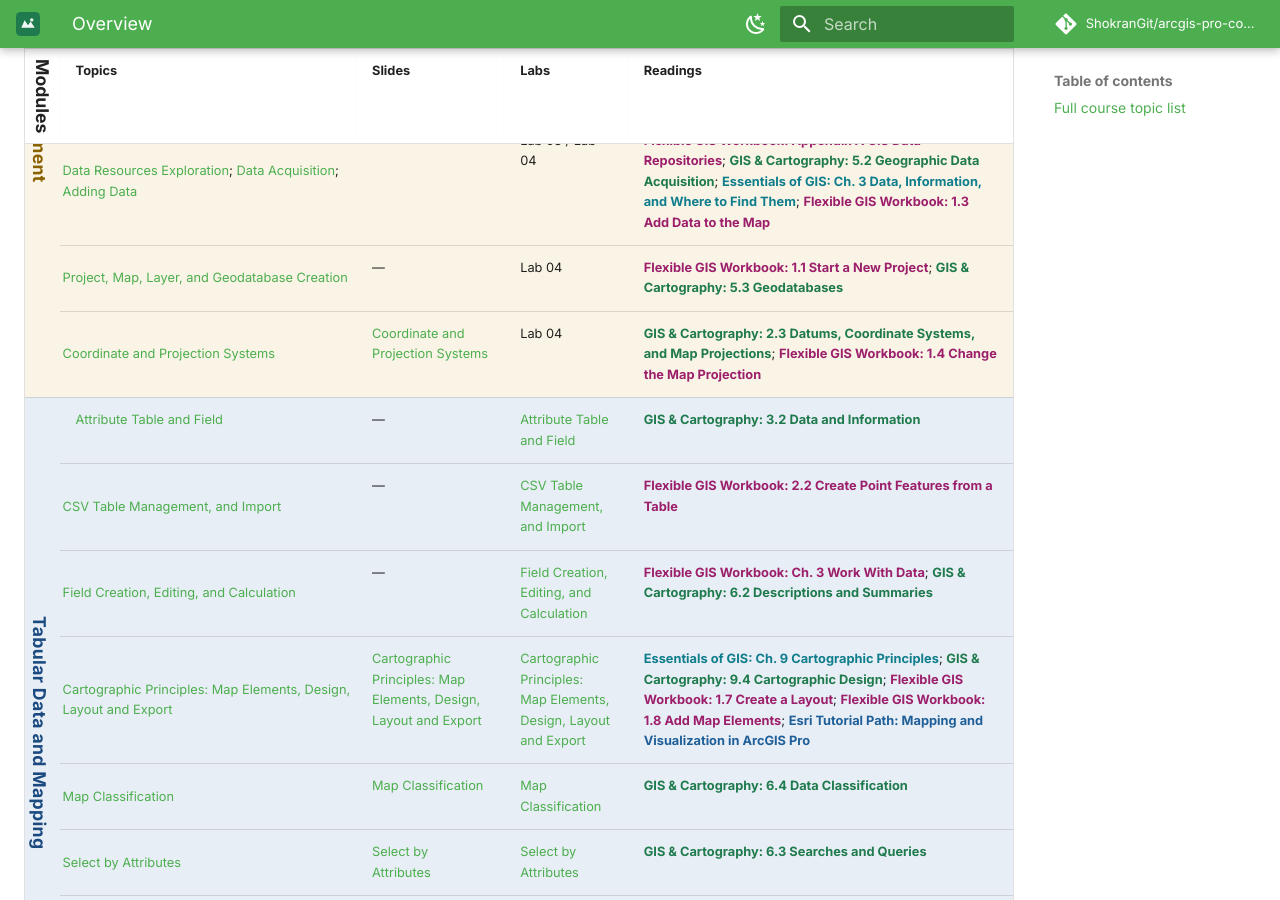
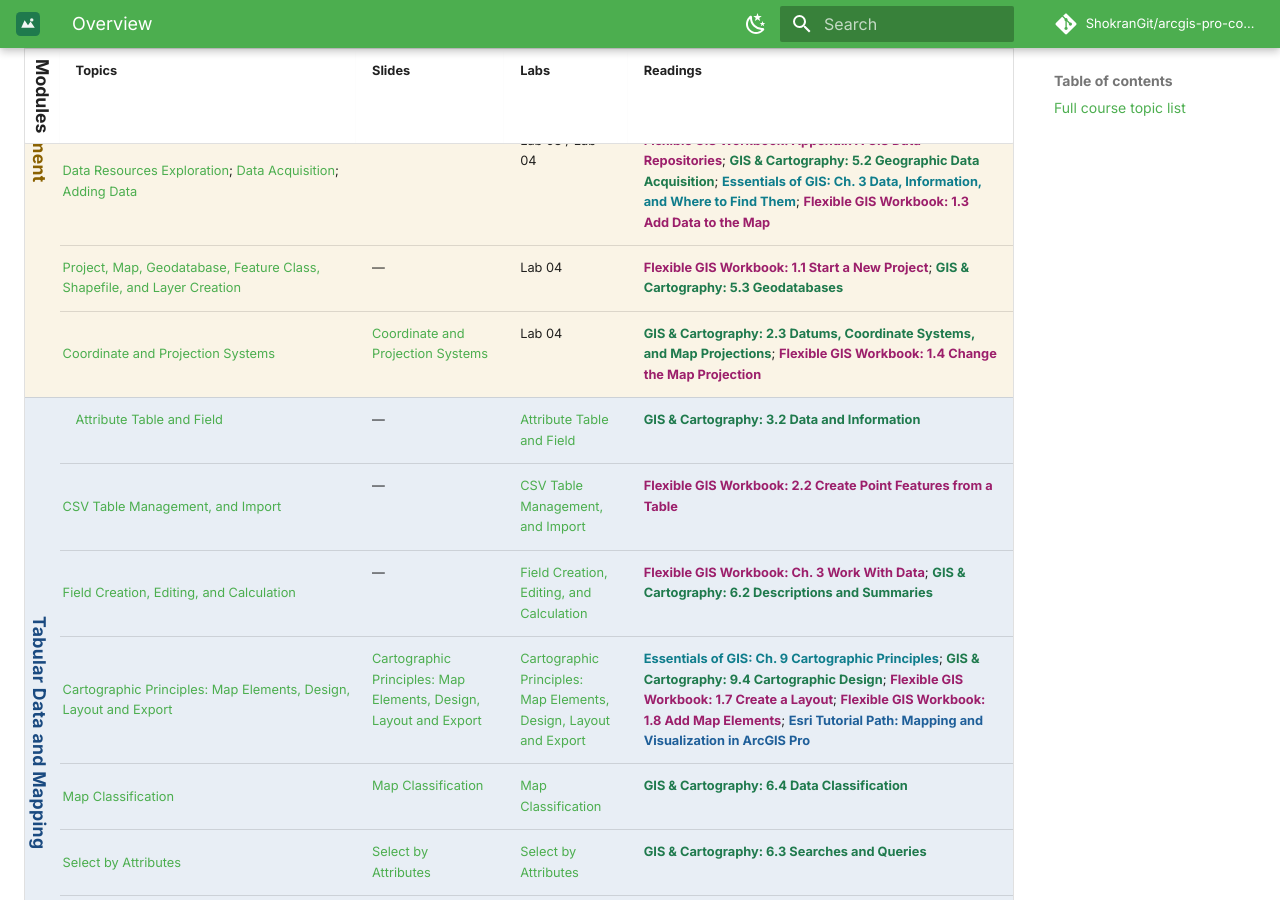
Before and after one commit to ShokranGit/arcgis-pro-course, an MkDocs documentation site: the page built from docs/lessons/index.md, in a window 1280 px wide and 900 px high, scrolled down 1040 px. Built offline with MkDocs 1.6.1 and Material for MkDocs 9.7.7, drawn with Linux system fonts in a browser that asks for light colours; comment, search, counter and statistics services are not loaded.

Commit message:
Reorder topic title to 'Project, Map, Geodatabase, Feature Class, Shapefile, and Layer Creation' in lessons table

```diff
--- a/docs/lessons/index.md
+++ b/docs/lessons/index.md
@@ -18,7 +18,7 @@ A date-free, college-agnostic view of every topic in the course. This list isn't
 | <span class="module-badge module-intro">Introduction, Foundations, and Data Management</span> | [ArcGIS User Interface](01-getting-started.md) | [ArcGIS User Interface](../slides/arcgis-pro-ui-tour.md) | Lab 03 | [Esri: Introduction to ArcGIS Pro](https://doc.esri.com/en/arcgis-pro/latest/get-started/get-started.html){: .src-esri} |
 | <span class="module-badge module-intro">Introduction, Foundations, and Data Management</span> | [Data Types](../concepts/vector-raster.md)<br>[File Types in the ArcGIS Ecosystem; File Management, and Troubleshooting](02b-data-management.md) | [Data Types](../slides/vector-vs-raster-data.md)<br>[File Types in the ArcGIS Ecosystem; File Management, and Troubleshooting](../slides/file-types-management-troubleshooting.md) | Lab 03 | [GIS & Cartography: 4.2 Raster Data Models](https://slcc.pressbooks.pub/maps/chapter/4-2/){: .src-cartography}; [GIS & Cartography: 4.3 Vector Data Models](https://slcc.pressbooks.pub/maps/chapter/4-3/){: .src-cartography}; [GIS & Cartography: 5.4 File Formats](https://slcc.pressbooks.pub/maps/chapter/5-4/){: .src-cartography}; [Esri: Data in ArcGIS Pro](https://doc.esri.com/en/arcgis-pro/latest/help/data/main/data-in-arcgis-pro.html){: .src-esri} |
 | <span class="module-badge module-intro">Introduction, Foundations, and Data Management</span> | [Data Resources Exploration](02b-data-management.md); [Data Acquisition](02b-data-management.md); [Adding Data](02b-data-management.md) | — | Lab 03 / Lab 04 | [Flexible GIS Workbook: Appendix A GIS Data Repositories](https://mlpp.pressbooks.pub/flexiblegisworkbookpro/back-matter/appendix/){: .src-workbook}; [GIS & Cartography: 5.2 Geographic Data Acquisition](https://slcc.pressbooks.pub/maps/chapter/5-2/){: .src-cartography}; [Essentials of GIS: Ch. 3 Data, Information, and Where to Find Them](https://saylordotorg.github.io/text_essentials-of-geographic-information-systems/s07-data-information-and-where-to-.html){: .src-essentials}; [Flexible GIS Workbook: 1.3 Add Data to the Map](https://mlpp.pressbooks.pub/flexiblegisworkbookpro/chapter/1-3-add-data-to-the-map/){: .src-workbook} |
-| <span class="module-badge module-intro">Introduction, Foundations, and Data Management</span> | [Project, Map, Layer, and Geodatabase Creation](02-data-layers-coordinate-systems.md) | — | Lab 04 | [Flexible GIS Workbook: 1.1 Start a New Project](https://mlpp.pressbooks.pub/flexiblegisworkbookpro/chapter/chapter-1/){: .src-workbook}; [GIS & Cartography: 5.3 Geodatabases](https://slcc.pressbooks.pub/maps/chapter/5-3/){: .src-cartography} |
+| <span class="module-badge module-intro">Introduction, Foundations, and Data Management</span> | [Project, Map, Geodatabase, Feature Class, Shapefile, and Layer Creation](02-data-layers-coordinate-systems.md) | — | Lab 04 | [Flexible GIS Workbook: 1.1 Start a New Project](https://mlpp.pressbooks.pub/flexiblegisworkbookpro/chapter/chapter-1/){: .src-workbook}; [GIS & Cartography: 5.3 Geodatabases](https://slcc.pressbooks.pub/maps/chapter/5-3/){: .src-cartography} |
 | <span class="module-badge module-intro">Introduction, Foundations, and Data Management</span> | [Coordinate and Projection Systems](../concepts/coordinate-systems.md) | [Coordinate and Projection Systems](../slides/projection.md) | Lab 04 | [GIS & Cartography: 2.3 Datums, Coordinate Systems, and Map Projections](https://slcc.pressbooks.pub/maps/chapter/2-3/){: .src-cartography}; [Flexible GIS Workbook: 1.4 Change the Map Projection](https://mlpp.pressbooks.pub/flexiblegisworkbookpro/chapter/1-4-change-the-map-projection/){: .src-workbook} |
 | <span id="attribute-table-and-field" class="module-badge module-tabular">Tabular Data and Mapping</span> | [Attribute Table and Field](../concepts/attribute-tables.md) | — | [Attribute Table and Field](../labs/attribute-table-and-field/) | [GIS & Cartography: 3.2 Data and Information](https://slcc.pressbooks.pub/maps/chapter/3-2/){: .src-cartography} |
 | <span class="module-badge module-tabular">Tabular Data and Mapping</span> | [CSV Table Management, and Import](03c-tabular-data-management.md) | — | [CSV Table Management, and Import](../labs/attribute-table-and-field/) | [Flexible GIS Workbook: 2.2 Create Point Features from a Table](https://mlpp.pressbooks.pub/flexiblegisworkbookpro/chapter/2-2-create-point-features-from-a-table/){: .src-workbook} |
```
